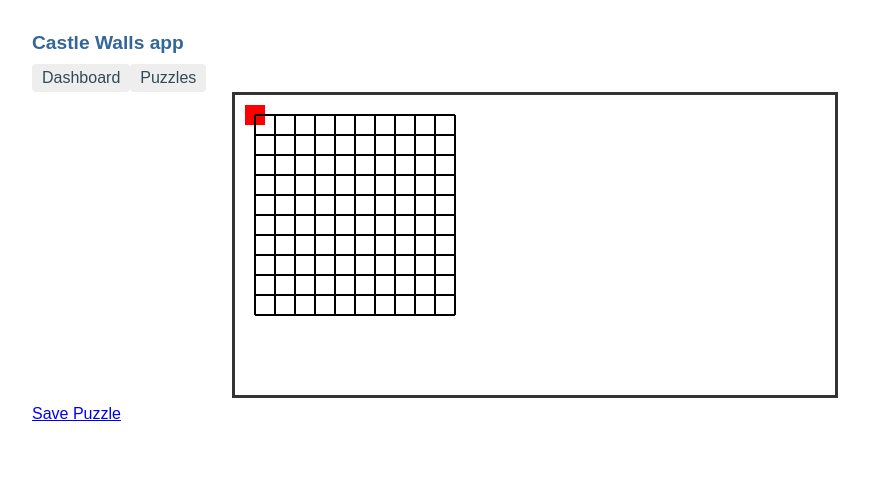
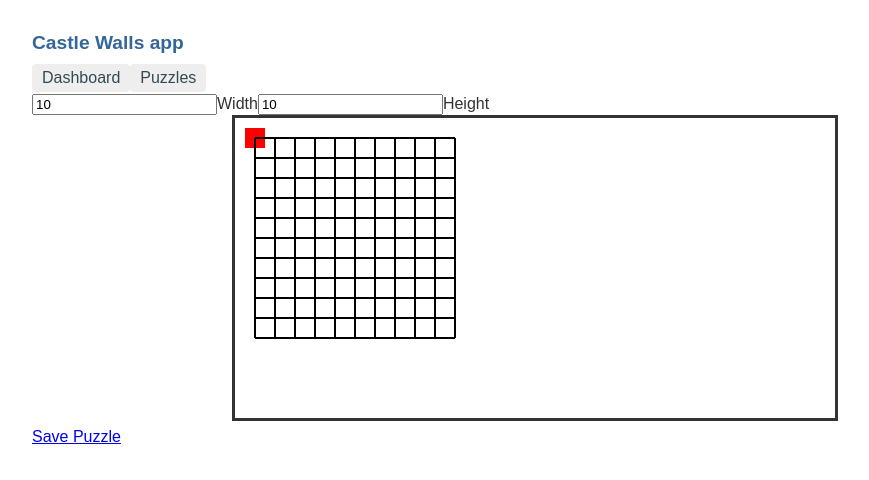
Before and after one commit to DERAlfons/castlewall, an Angular app: page /editor in a window 1280 px wide. Shown: the top 480 px of the page, without its empty margins (0-869 px from the left). Built offline with nearby package versions, Linux system fonts and the light colour scheme; what angular-in-memory-web-api would draw is missing.

Commit message:
Changeable width and height in editor

```diff
--- a/src/app/edit-board.ts
+++ b/src/app/edit-board.ts
@@ -7,6 +7,64 @@ export class EditBoard extends Board {
 
   constructor(puzzle: Puzzle) {
     super(puzzle);
+  }
+
+  updateHeight(height: number): void {
+    console.log(`updateHeight: old: ${this.height} new: ${height}`);
+    if (height < this.height) {
+      for (let i = 0; i < this.height - height; i++) {
+        this.cboard.pop();
+        this.hboard.pop();
+        for (let j = 0; j < this.width; j++) {
+          this.vboard[j].pop();
+        }
+      }
+    }
+    else if (height > this.height) {
+      for (let i = 0; i < height - this.height; i++) {
+        this.cboard.push([]);
+        for (let j = 0; j < this.width; j++) {
+          this.cboard[this.height + i].push(null);
+          this.vboard[j].push(null);
+        }
+        this.hboard.push([]);
+        for (let j = 0; j < this.width - 1; j++) {
+          this.hboard[this.height + i].push(null);
+        }
+      }
+    }
+
+    this.height = height;
+  }
+
+  updateWidth(width: number): void {
+    console.log(`updateWidth: old: ${this.width} new: ${width}`);
+    if (width < this.width) {
+      for (let i = 0; i < this.width - width; i++) {
+        for (let j = 0; j < this.height; j++) {
+          this.cboard[j].pop();
+          this.hboard[j].pop();
+        }
+        this.vboard.pop();
+      }
+    }
+    else if (width > this.width) {
+      for (let i = 0; i < width - this.width; i++) {
+        for (let j = 0; j < this.height; j++) {
+          this.cboard[j].push(null);
+          this.hboard[j].push(null);
+        }
+        console.log(`Before push: i: ${i} vboard length: ${this.vboard.length} this.width: ${this.width} width: ${width}`);
+        this.vboard.push([]);
+        console.log(`After push: i: ${i} vboard length: ${this.vboard.length} this.width: ${this.width} width: ${width}`);
+        for (let j = 0; j < this.height - 1; j++) {
+          console.log(`vboard index: ${this.width + i}`);
+          this.vboard[this.width + i].push(null);
+        }
+      }
+    }
+
+    this.width = width;
   }
 
   toPuzzle(): Puzzle {
--- a/src/app/editor/editor.component.html
+++ b/src/app/editor/editor.component.html
@@ -1,3 +1,8 @@
+<input type="number" #editWidth id="editWidth" value="10" min="2" (change)="updateWidth(+editWidth.value)" />
+<label for="editWidth">Width</label>
+<input type="number" #editHeight id="editHeight" value="10" min="2" (change)="updateHeight(+editHeight.value)" />
+<label for="editHeight">Height</label>
+<br>
 <div class="puzzle-editor">
   <canvas #canvasbg width="600" height="300"></canvas>
   <div class="hint-menu" *ngIf="menuActive" [style.left]="menuPositionX" [style.top]="menuPositionY">
--- a/src/app/editor/editor.component.ts
+++ b/src/app/editor/editor.component.ts
@@ -24,13 +24,29 @@ export class EditorComponent implements OnInit {
   private render_ctx: CanvasRenderingContext2D;
 
   constructor(private sanitizer: DomSanitizer) {
-    this.puzzleDownload = this.sanitizer.bypassSecurityTrustUrl(`data:text/plain;charset=utf-8,${encodeURIComponent(JSON.stringify(this.board.toPuzzle()))}`);
+    this.updatePuzzleDownload();
   }
 
   ngOnInit(): void {
     this.render_ctx = this.canvasbg.nativeElement.getContext('2d');
     this.render();
     this.canvasbg.nativeElement.addEventListener('mousedown', event => this.handleMousedown(event));
+  }
+
+  updatePuzzleDownload(): void {
+    this.puzzleDownload = this.sanitizer.bypassSecurityTrustUrl(`data:text/plain;charset=utf-8,${encodeURIComponent(JSON.stringify(this.board.toPuzzle()))}`);
+  }
+
+  updateWidth(width: number): void {
+    this.board.updateWidth(width);
+    this.render();
+    this.updatePuzzleDownload();
+  }
+
+  updateHeight(height: number): void {
+    this.board.updateHeight(height);
+    this.render();
+    this.updatePuzzleDownload();
   }
 
   render(): void {
@@ -138,7 +154,7 @@ export class EditorComponent implements OnInit {
 
     this.render();
 
-    this.puzzleDownload = this.sanitizer.bypassSecurityTrustUrl(`data:text/plain;charset=utf-8,${encodeURIComponent(JSON.stringify(this.board.toPuzzle()))}`);
+    this.updatePuzzleDownload();
   }
 
   closeHintMenu(): void {
```
